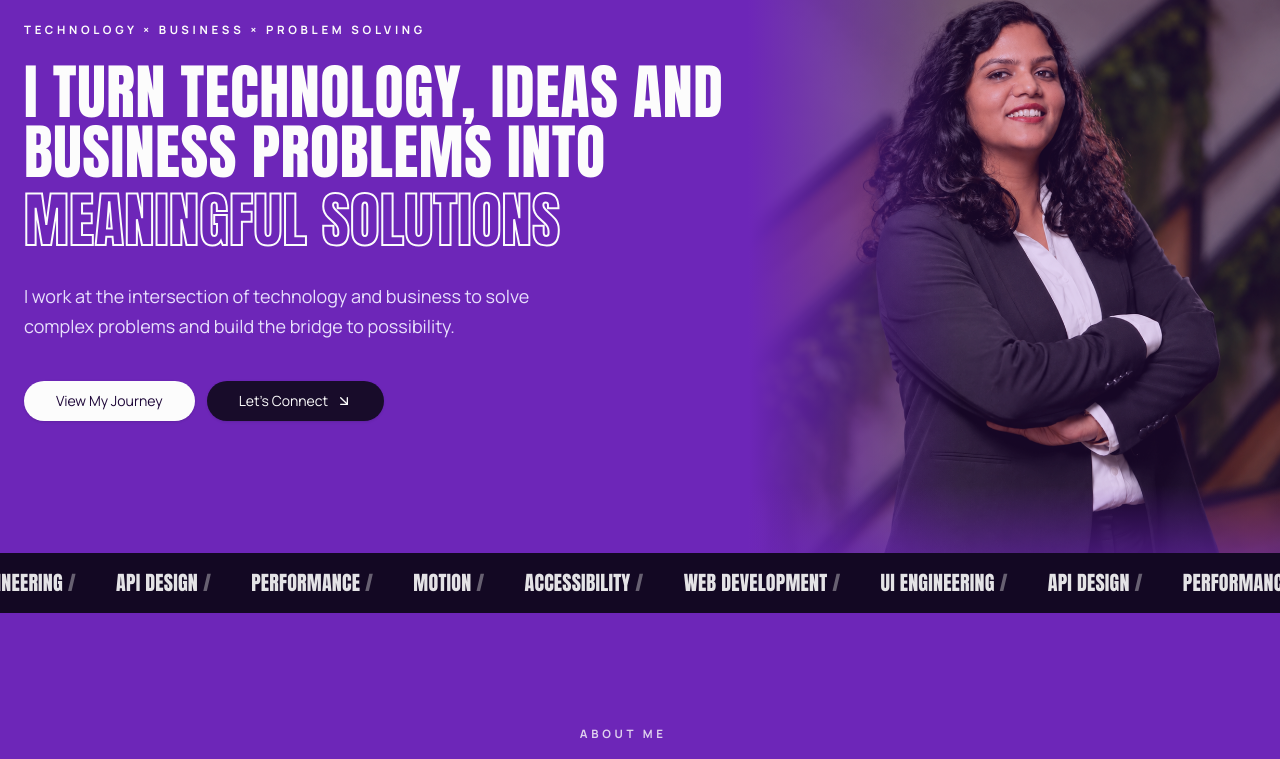
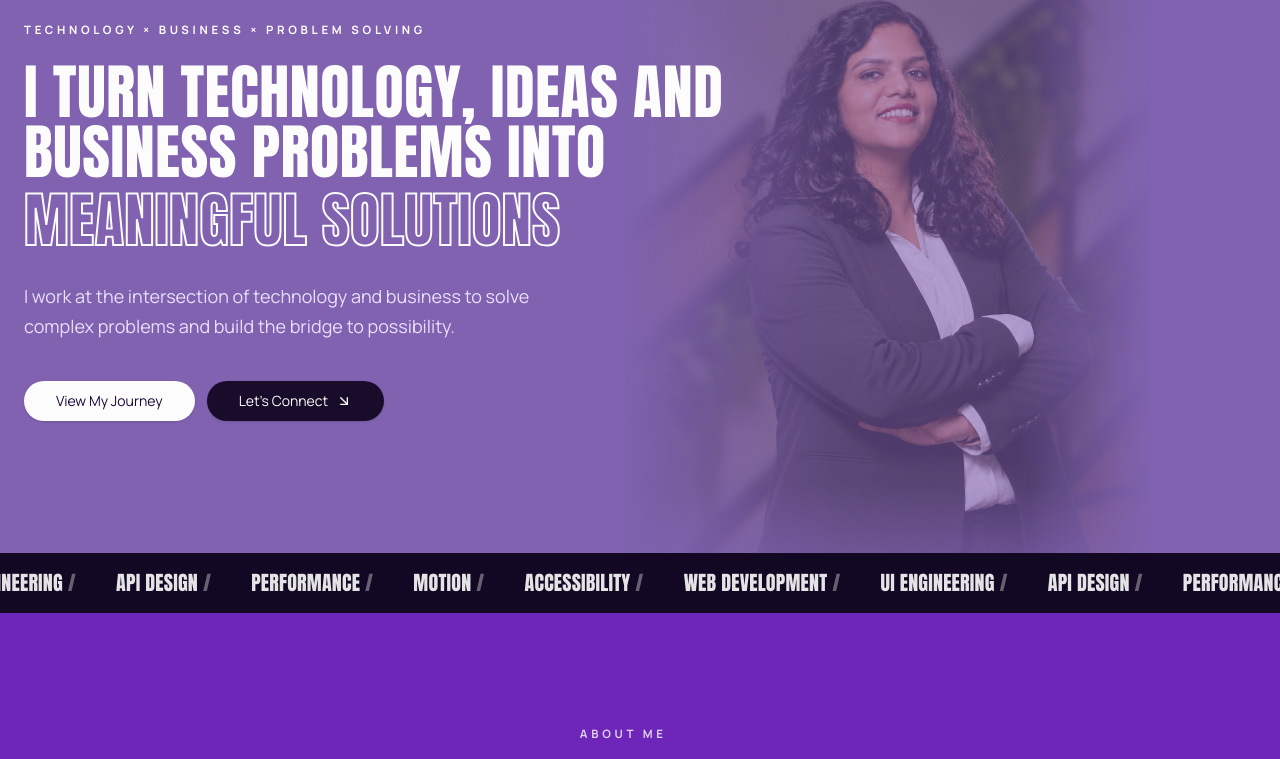
Before and after one commit to jyotisingh2027-art/Jyoti_Kumari-Singh_portfolio, a React (Vite) app: page / in a window 1280 px wide. Shown: the part 987-1746 px from the top of the page. Built offline with nearby package versions, Linux system fonts and the light colour scheme.

Commit message:
Hero: softer, lighter purple; faded photo moved closer to text
Co-Authored-By: Claude Opus 5.5 <noreply@anthropic.com>
Claude-Session: https://claude.ai/code/session_018jxijH8Jqk5ZYFdauh5WtK

```diff
--- a/src/components/site/Hero.tsx
+++ b/src/components/site/Hero.tsx
@@ -1,3 +1,4 @@
+import type React from "react";
 import { ArrowDownRight } from "lucide-react";
 
 import { Button } from "@/components/ui/button";
@@ -8,22 +9,27 @@ import { profile, marqueeWords } from "@/content/portfolio";
 
 export function Hero() {
   return (
-    <section id="home" className="relative min-h-screen overflow-hidden bg-background">
-      {/* Full portrait, uncropped, anchored to the right edge */}
-      <div className="pointer-events-none absolute inset-y-0 right-0 aspect-[1023/1537] h-full max-w-full">
+    <section
+      id="home"
+      className="relative min-h-screen overflow-hidden bg-[var(--hero)]"
+      style={{ "--hero": "oklch(0.56 0.12 300)" } as React.CSSProperties}
+    >
+      {/* Full portrait, uncropped; sits closer to the text on wide screens */}
+      <div className="pointer-events-none absolute inset-y-0 right-0 aspect-[1023/1537] h-full max-w-full lg:right-[4%] xl:right-[10%] 2xl:right-[16%]">
         <img
           src={heroPortrait}
           alt={`Portrait of ${profile.brand}`}
           width={1023}
           height={1537}
-          className="size-full object-contain object-bottom"
+          className="size-full object-contain object-bottom opacity-60"
         />
-        {/* One light, even purple wash over the whole photo */}
-        <div className="absolute inset-0 bg-background/60 lg:bg-background/20" />
-        {/* Soft edges so the photo melts into the same purple as the rest of the section */}
-        <div className="absolute inset-y-0 left-0 w-2/5 bg-gradient-to-r from-background to-transparent" />
-        <div className="absolute inset-x-0 top-0 h-28 bg-gradient-to-b from-background to-transparent" />
-        <div className="absolute inset-x-0 bottom-0 h-32 bg-gradient-to-t from-background to-transparent" />
+        {/* Soft, even purple wash so the photo reads as a faded background */}
+        <div className="absolute inset-0 bg-[var(--hero)]/50 lg:bg-[var(--hero)]/35" />
+        {/* Fade every edge into the section colour so there is no visible box */}
+        <div className="absolute inset-y-0 left-0 w-2/5 bg-gradient-to-r from-[var(--hero)] to-transparent" />
+        <div className="absolute inset-y-0 right-0 w-1/4 bg-gradient-to-l from-[var(--hero)] to-transparent" />
+        <div className="absolute inset-x-0 top-0 h-28 bg-gradient-to-b from-[var(--hero)] to-transparent" />
+        <div className="absolute inset-x-0 bottom-0 h-32 bg-gradient-to-t from-[var(--hero)] to-transparent" />
       </div>
 
       <div className="relative mx-auto flex min-h-screen max-w-7xl flex-col justify-center px-6 pt-32 pb-28">
```
